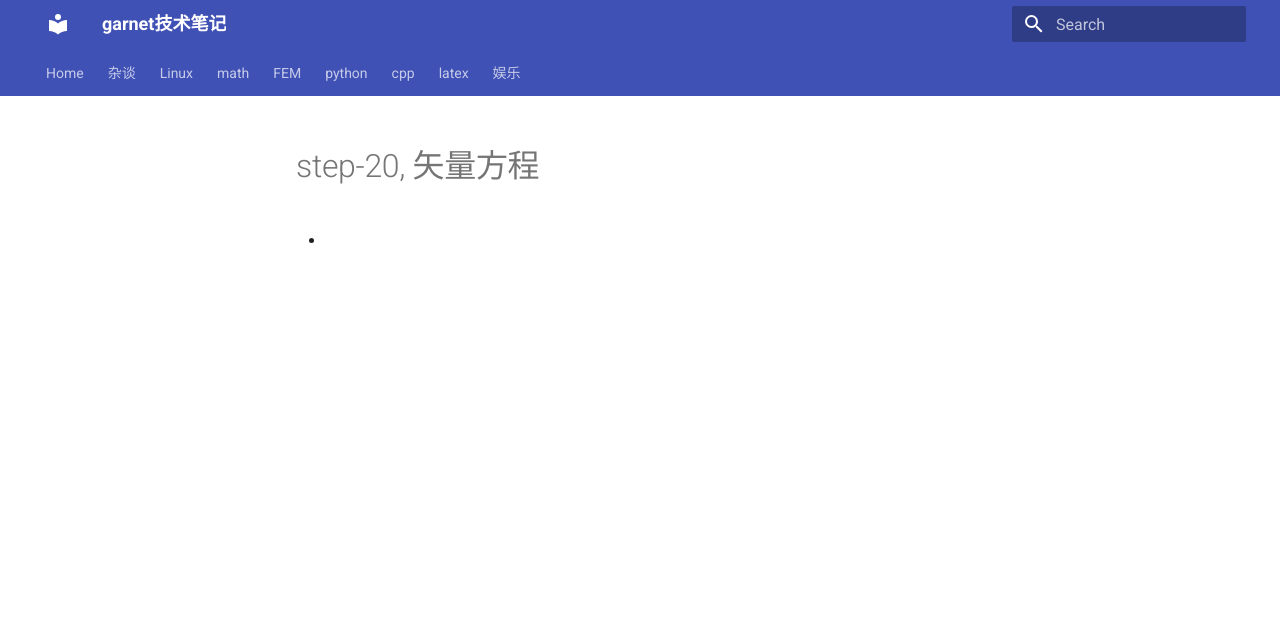
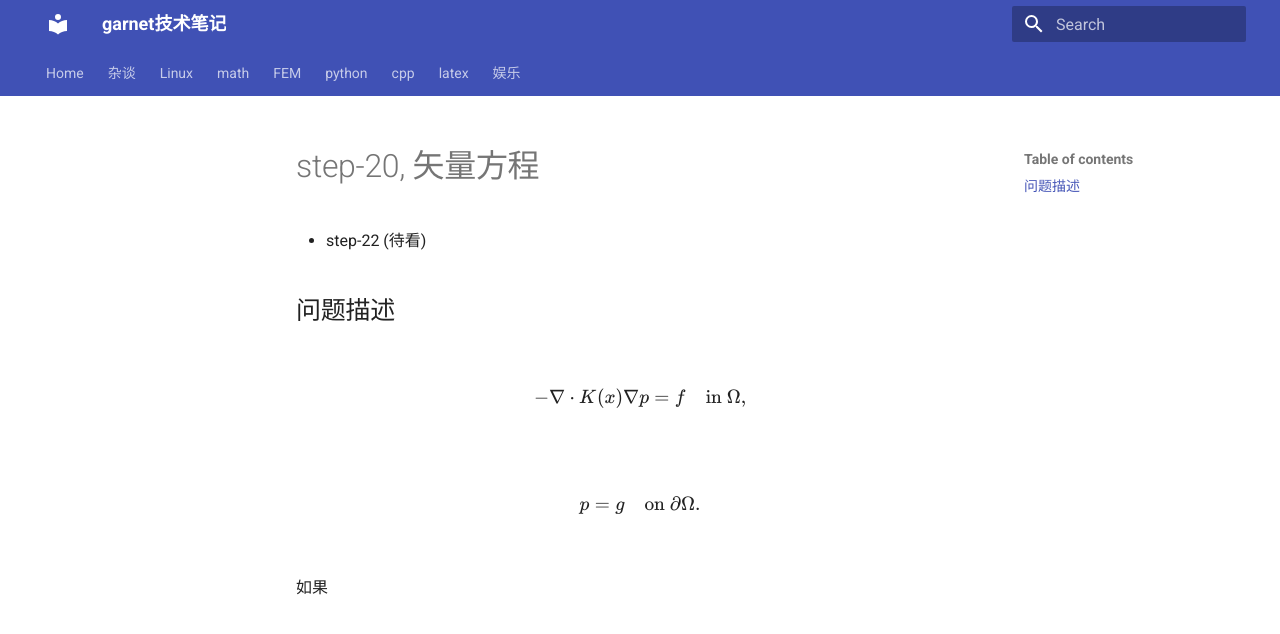
Before and after one commit to ymma98/technotes, an MkDocs documentation site: the page built from docs/FEM/dealii-09_矢量方程.md, in a window 1280 px wide. Shown: the top 634 px of the page. Built offline with MkDocs 1.6.1 and Material for MkDocs 9.7.7, drawn with Linux system fonts in a browser that asks for light colours.

Commit message:
docs/FEM/dealii-09_矢量方程.md updated from https://stackedit.cn/

```diff
--- a/docs/FEM/dealii-09_矢量方程.md
+++ b/docs/FEM/dealii-09_矢量方程.md
@@ -1,6 +1,18 @@
 # step-20, 矢量方程
 
-*
+* step-22 (待看)
+
+## 问题描述
+
+$$
+-\nabla \cdot K(x) \nabla p = f \quad \text{in } \Omega,
+$$
+
+$$
+p = g \quad \text{on } \partial \Omega.
+$$
+
+如果
 <!--stackedit_data:
-eyJoaXN0b3J5IjpbMTc3MDYyMDI0OSwxNzQwNDA5MzU5XX0=
+eyJoaXN0b3J5IjpbNzcyNzg3MjA1LDE3NDA0MDkzNTldfQ==
 -->
```
